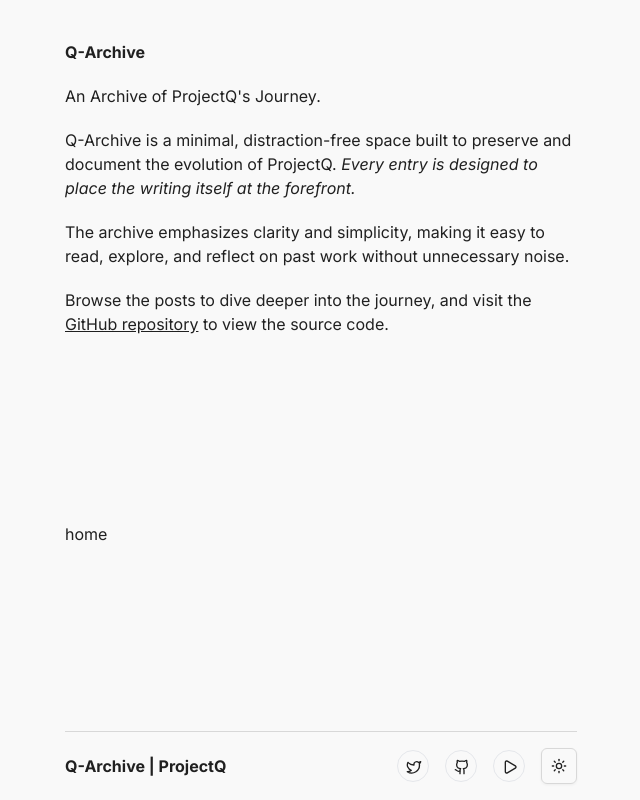
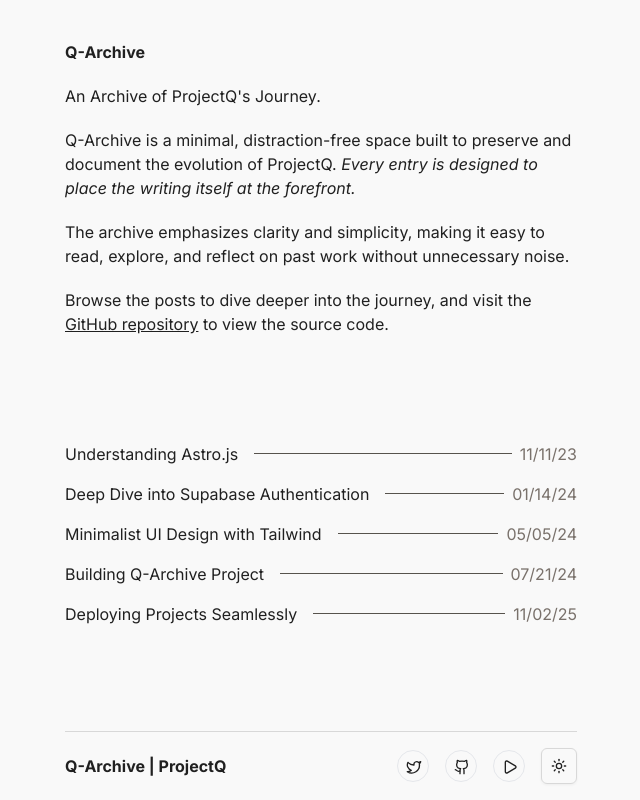
Before and after one commit to PrjctQ/Q-Archive, a Next.js app: page / in a window 1280 px wide. Shown: the whole page, without its empty margins (319-959 px from the left). Built offline with nearby package versions, Linux system fonts and the light colour scheme; a web font is replaced by a local one.

Commit message:
added dummy data and added List UI in homepage

```diff
--- a/src/app/page.tsx
+++ b/src/app/page.tsx
@@ -1,8 +1,10 @@
+import List from "@/components/List";
+
 export default function Home() {
   return (
     <>
       <main className="">
-        <p>home</p>
+        <List/>
       </main>
     </>
   );
--- /dev/null
+++ b/src/components/List.tsx
@@ -0,0 +1,37 @@
+"use client"
+
+const articles = [
+  { name: "Understanding Astro.js", date: "11/11/23" },
+  { name: "Deep Dive into Supabase Authentication", date: "01/14/24" },
+  { name: "Minimalist UI Design with Tailwind", date: "05/05/24" },
+  { name: "Building Q-Archive Project", date: "07/21/24" },
+  { name: "Deploying Projects Seamlessly", date: "11/02/25" },
+];
+
+const List = () => {
+  return (
+    <div className="font-inter group">
+      {articles.map((article, index) => (
+        <div
+          key={index}
+          className="
+            flex items-center py-2 cursor-pointer
+            transition-opacity duration-300 ease-in-out
+            group-hover:opacity-50 hover:!opacity-100
+          "
+        >
+          {/* Left text */}
+          <span className="pr-2">{article.name}</span>
+
+          {/* Flexible line that fills space */}
+          <span className="flex-1 border-t border-stone-600 mx-2"></span>
+
+          {/* Date */}
+          <span className="text-stone-500">{article.date}</span>
+        </div>
+      ))}
+    </div>
+  );
+};
+
+export default List;
```
